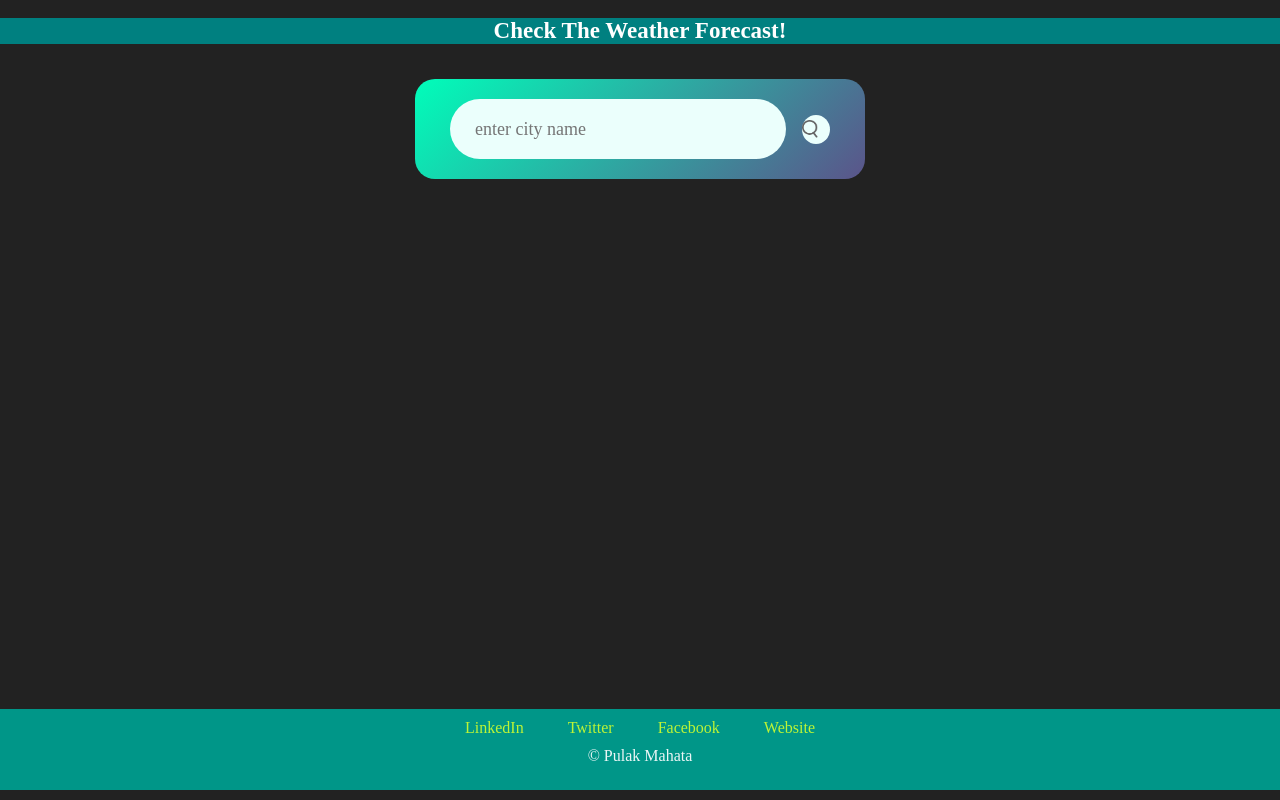
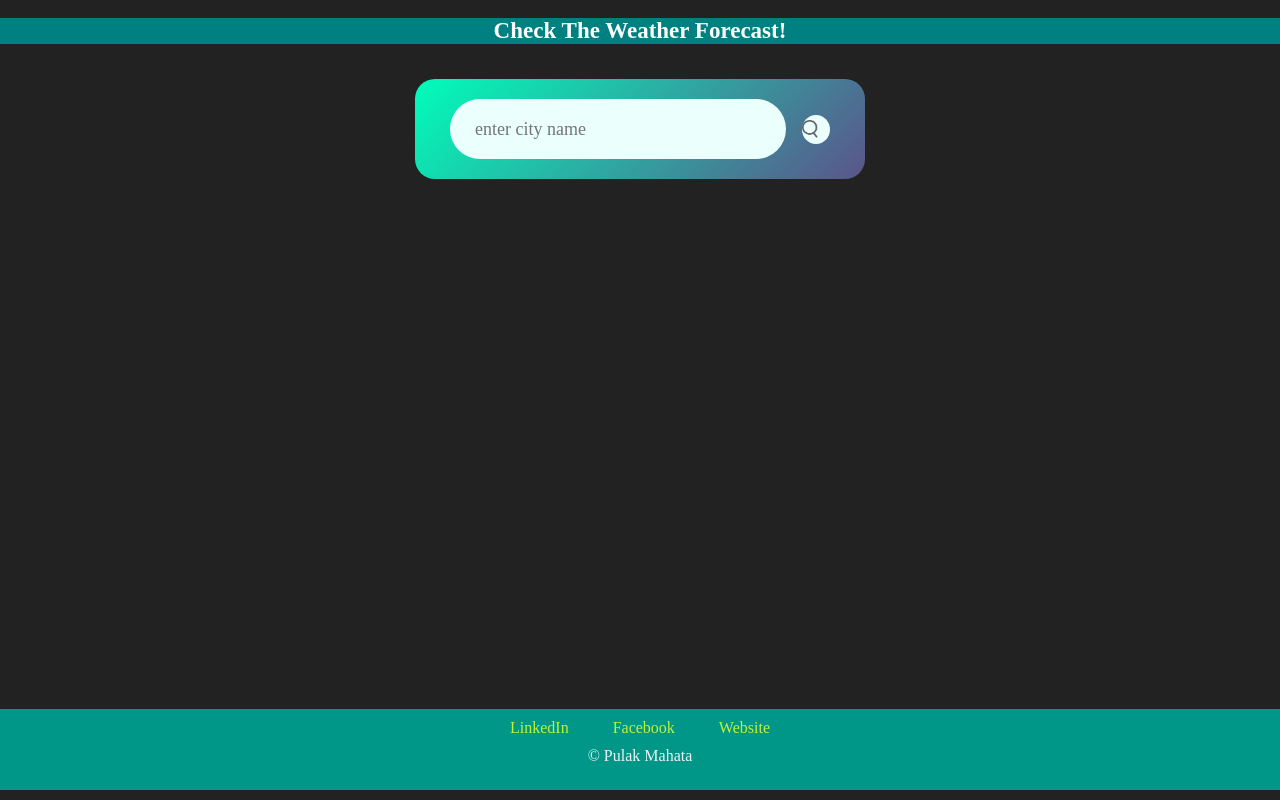
Before and after one commit to pulak-mahata/weatherApp-using-api, a plain HTML site: page index.html in a window 1280 px wide. Drawn offline with Linux system fonts and the light colour scheme.

Commit message:
Update index.html

```diff
--- a/index.html
+++ b/index.html
@@ -54,7 +54,7 @@
           href="https://www.linkedin.com/in/pulak-mahata-769a32249/"
           >LinkedIn</a
         >
-        <a class="footer-link" href="https://twitter.com/mhtpulak">Twitter</a>
+<!--         <a class="footer-link" href="https://twitter.com/mhtpulak">Twitter</a> -->
         <a class="footer-link" href="https://www.facebook.com/pulak.raja.39"
           >Facebook</a
         >
```
